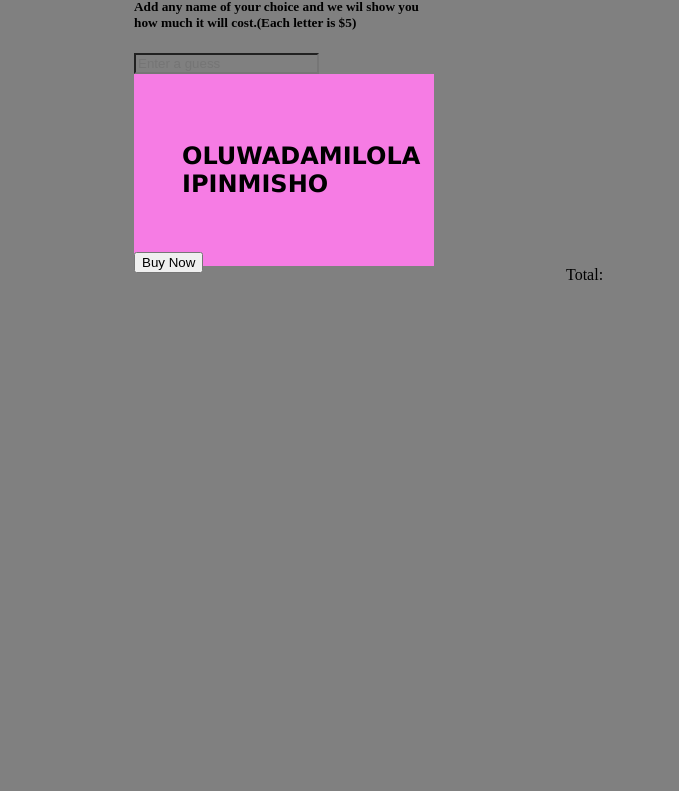
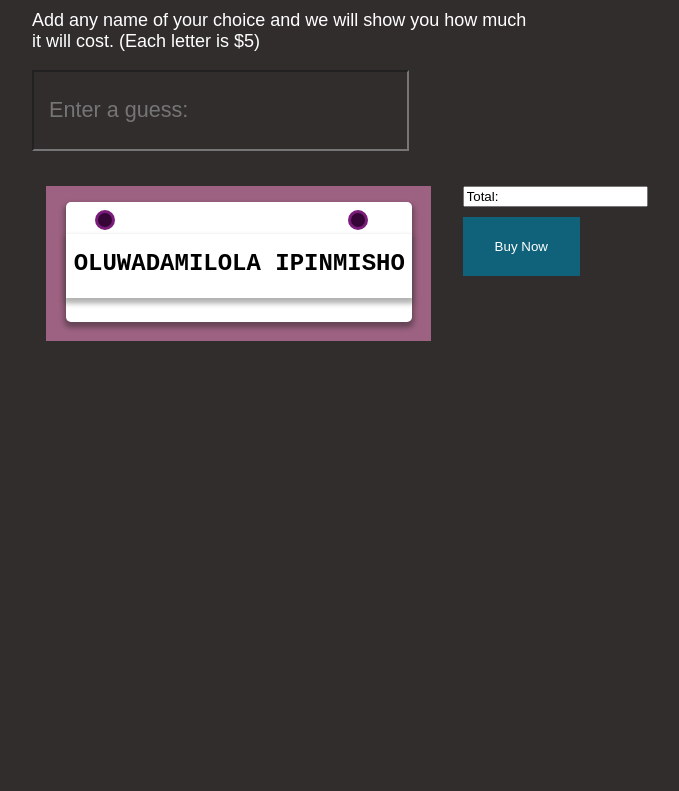
Before and after one commit to Damilolai/td-project5-name-plaque-ui, a plain HTML site: page index.html in a window 1280 px wide. Shown: the part 152-943 px from the top of the page, without its empty margins (356-1035 px from the left). Before the commit the page ends 800 px from the top, so only its background shows below. Drawn offline with Linux system fonts and the light colour scheme.

Commit message:
first commit

```diff
--- a/index.html
+++ b/index.html
@@ -7,22 +7,34 @@
     <title>Document</title>
     <link rel="stylesheet" href="style.css">
 </head>
-<body class="body">
-
-    <form action="get" method="get" >
-        <h3>Name Plaque Aplication</h3>
-
-        <h5>Add any name of your choice and we wil show you how much it will cost.(Each letter is $5)</h5>
-    </div>
-    <div class="second">
-        <input type="text" placeholder="Enter a guess">
+<body>
+    <div class="first">
+        <h1>Name Plaque Application</h1>
+        <p>Add any name of your choice and we will show you how much it will cost. (Each letter is $5)</P>
+        <div class="second">
+            <input type="text" placeholder="Enter a guess:">
+        </div>
     </div>
 
-    <div class="third">
-        <h2> OLUWADAMILOLA IPINMISHO</h2>
+    <div class="case">
+        <div>
+            <div class="box"></div>
+            <div class="box2"></div>
+            <div class="circle1"></div>
+            <div class="circle2"></div>
+            <p class="name">OLUWADAMILOLA IPINMISHO</p>
+        </div>
+        <div class="case2">
+        <div class="total"> <input type="Text" value="Total:"> </div>
+        <div class="buy">
+            <button type="submit">Buy Now</button></div>
+        </div>
     </div>
-    <div class="total">Total: </div>
-    <div class="buy"><button>Buy Now</button></div>
-</form>
+
+    <footer class="footer">
+        <p>from</p>
+        <p>©Damilolai 2022</p>
+
+    </footer>
 </body>
 </html>
--- a/style.css
+++ b/style.css
@@ -1,34 +1,116 @@
-form{
-    margin: auto ;
-    padding: 80px;
-    max-width: 300px;
+*,
+*::before,
+*::after {
+  box-sizing: border-box;
 }
 
-.body{
-    background-color: grey;
+body {
+  background-color: rgb(50, 45, 45);
+  font-family: arial, sans-serif;
 }
 
-.first{
-    color: white;
+.first {
+  margin: 0 auto;
+  width: 50%;
+  padding: 4rem;
+  color: white;
+  font-size: large;
+  font-weight: 300;
 }
+
 .second>input{
-    color: white;
     background-color: transparent;
+    padding-bottom: 5%;
+    padding-top: 5%;
+    padding-left: 3%;
+    padding-right: 14%;
+    color: rgb(255, 255, 255);
+    margin-bottom: -4rem;
+    font-size: larger;
 }
-.third{
-    background-color: rgb(246, 124, 228);
-    padding: 3rem;
+
+.case {
+  font-family: "Courier New", Courier, monospace;
+  position: relative;
+  padding-left: 3rem;
+  display: flex;
+}
+.case2{
+    display: flexbox;
+    padding-left: 2rem;
+}
+.buy button{
+    border-color: transparent;
+    background-color: rgb(16, 98, 123);
+    padding-left: 30px;
+    padding-right: 30px;
+    padding-top: 20px;
+    padding-bottom: 20px;
+    margin-top: 10px;
+    color: rgb(255, 255, 255);
+}
+
+.box {
+  width: 385px;
+  height: 155px;
+  background-color: rgb(157, 98, 130);
+  margin-left: 21.6rem;
+  position: relative;
 
 }
-.third h2{
-    width: 2rem;
-    font: 1em ;
-    font-family: Verdana, Geneva, Tahoma, sans-serif;
 
+.box2 {
+  width: 346px;
+  height: 120px;
+  background-color: white;
+  border-radius: 5px;
+  margin-left: 24.7rem;
+  position: absolute;
+  left: 1.2rem;
+  top: 1rem;
+  box-shadow: 0px 3.7px 5px 2px rgba(26, 24, 24, 0.4);
 }
-.total{
-    display: block;
-    margin-left: 27em;
-    margin-bottom: -2em;
-    background-color: brown;
+
+.circle1 {
+  width: 20px;
+  height: 20px;
+  background: rgb(54, 7, 54);
+  border-radius: 50%;
+  border: 3.5px solid rgb(122, 29, 122);
+  position: absolute;
+  left: 27.7rem;
+  top: 1.5rem;
 }
+
+.circle2 {
+  width: 20px;
+  height: 20px;
+  background: rgb(54, 7, 54);
+  border-radius: 50%;
+  border: 3.5px solid rgb(122, 29, 122);
+  position: absolute;
+  left: 43.5rem;
+  top: 1.5rem;
+}
+
+.name {
+  font-size: x-large;
+  font-weight: 900;
+  width: 9.15cm;
+  height: 4rem;
+  background-color: white;
+  text-align: center;
+  padding-top: 1rem;
+  position: absolute;
+  left: 25.9rem;
+  top: 1.5rem;
+  box-shadow: 0px 3.7px 5px 2px rgba(62, 62, 60, 0.4);
+}
+
+.footer {
+   display: block;
+   text-align: center;
+   font-size: small;
+   margin-top: 40%;
+   margin-left: -10rem;
+}
```
